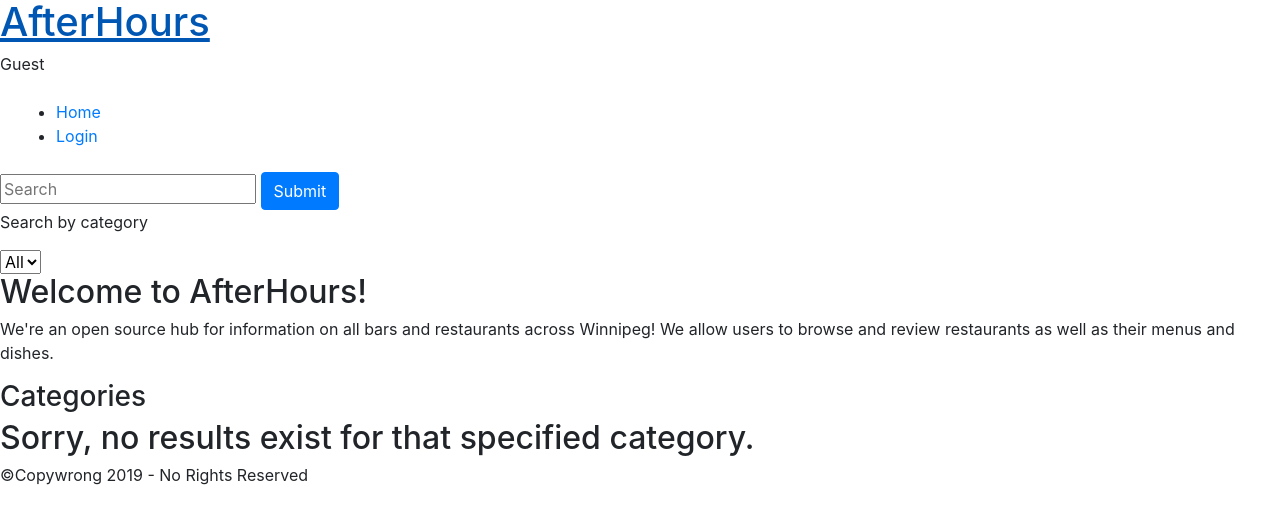
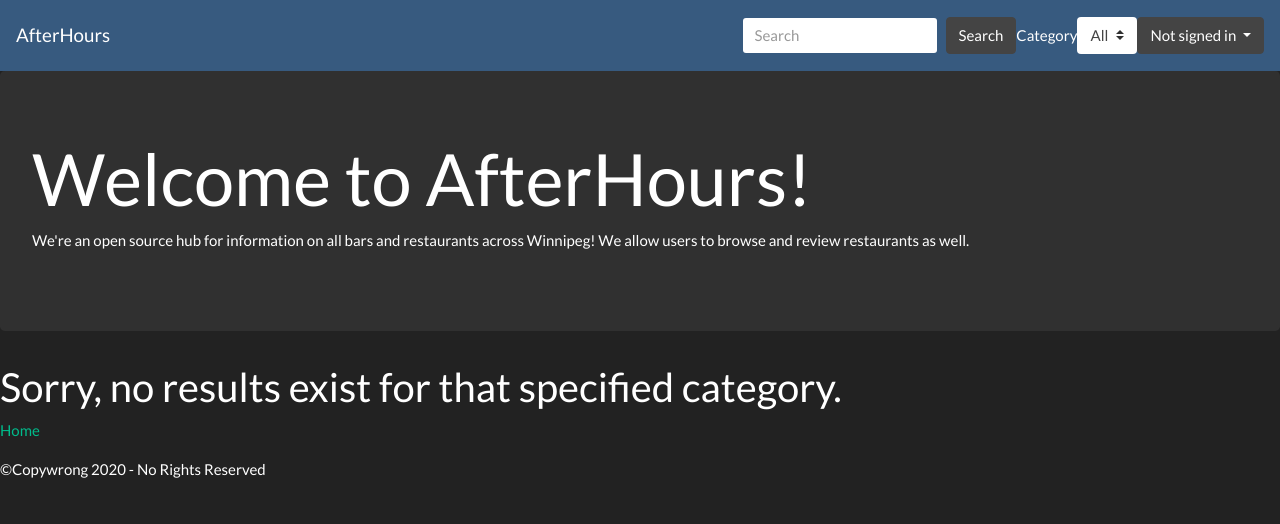
Before and after one commit to kvouriot64/PHP-CMS, a PHP site: page / in a window 1280 px wide. Shown: the top 524 px of the page. Run offline with PHP 8.4, Linux system fonts and the light colour scheme; data that the repository does not hold is empty; some libraries are stand-ins or nearby versions.

Commit message:
Updated query on restaurant and added stylings to other pages

```diff
--- a/includes/footer.php
+++ b/includes/footer.php
@@ -1,5 +1,7 @@
 		<div id="footer">
-            &copy;Copywrong 2019 - No Rights Reserved
+            <p><a href="index.php">Home</a></p>
+
+            <p>&copy;Copywrong <?= date('Y'); ?> - No Rights Reserved</p>
         </div> <!-- END div id="footer" -->
     </div> <!-- END div id="wrapper" -->
 </body>
--- a/includes/header.php
+++ b/includes/header.php
@@ -31,7 +31,7 @@ if($_SESSION)
 <head>
     <meta charset="utf-8">
     <title>AfterHours</title>
-    <link rel="stylesheet" href="https://maxcdn.bootstrapcdn.com/bootstrap/4.0.0-beta/css/bootstrap.min.css">
+    <link rel="stylesheet" href="styles/bootstrap.css">
     <script src="https://code.jquery.com/jquery-3.2.1.slim.min.js"></script>
     <script src="https://cdnjs.cloudflare.com/ajax/libs/popper.js/1.11.0/umd/popper.min.js"></script>
     <script src="https://maxcdn.bootstrapcdn.com/bootstrap/4.0.0-beta/js/bootstrap.min.js"></script>
@@ -47,40 +47,50 @@ if($_SESSION)
 </head>
 <body>
     <div id="wrapper">
-        <div id="header">
-            <h1><a href="index.php">AfterHours</a></h1>
-            <p><?= $message ?></p>
-        </div>
-        <nav class="navbar">
-          <ul>
-              <li><a href="index.php" class='active'>Home</a></li>
+        <nav class="navbar navbar-expand-lg navbar-dark bg-primary">
+          <a class="navbar-brand" href="index.php">AfterHours</a>
+          <button class="navbar-toggler collapsed" type="button" data-toggle="collapse" data-target="#navbarColor01" aria-controls="navbarColor01" aria-expanded="false" aria-label="Toggle navigation">
+            <span class="navbar-toggler-icon"></span>
+          </button>
+          <ul class="navbar-nav mr-auto">
+            <?php foreach($categories as $category): ?>
+                <li class="nav-item">
+                  <a class="nav-link" href="index.php?category=<?= $category['CategoryID'] ?>"><?= $category['Category'] ?></a>
+                </li>
+            <?php endforeach ?>
+          </ul>
 
-              <?php if($adminLoggedIn): ?>
-                <li><a href="manage_categories.php">Manage Categories</a></li>
-              	<li><a href="admin.php">Admin</a></li>
-                <li><a href="create.php" >Add Restaurant</a></li>
-                <li><a href="manage_users.php">Manage Users</a></li>
-              <?php endif ?>
-
-              <?php if(!$userLoggedIn): ?>
-              <li><a href="login.php">Login</a></li>
-              <?php else: ?>
-                <li><a href="logout.php">Log Out</a></li>
-              <?php endif ?>
-          </ul>
-        </nav>
-        <div>
-          <form action="search_results.php" class="searchbar" method="post">
-            <input name="search" id="search" placeholder="Search">
-             <button id="submit" type="submit" name="submit" class="btn btn-primary">Submit</button>
-
-             <p>Search by category</p>
-
-             <select name="category">
+          <form class="form-inline my-2 my-lg-0" action="search_results.php" method="post">
+            <input class="form-control mr-sm-2" name="search" id="search" placeholder="Search">
+            <button id="submit" type="submit" name="submit" class="btn btn-secondary my-2 my-sm-0">Search</button>
+            <div class="form-group">
+              <label class="form-control-label" for="category">Category</label>
+              <select class="custom-select" name="category" id="category">
                 <option value="all">All</option>
                 <?php foreach($categories as $category): ?>
                   <option value="<?= $category['CategoryID'] ?>"><?= $category['Category'] ?></option>
                 <?php endforeach ?>
               </select>
+            </div>
           </form>
+
+          <div class="dropdown">
+            <button class="btn btn-secondary dropdown-toggle" type="button" id="dropdownMenuButton" data-toggle="dropdown" aria-haspopup="true" aria-expanded="false">
+            <?= $message ?>
+            </button>
+            <div class="dropdown-menu" aria-labelledby="dropdownMenuButton">
+              <?php if(!$userLoggedIn): ?>
+                <a class="dropdown-item" href="login.php">Login</a>
+              <?php else: ?>
+                <a class="dropdown-item" href="logout.php">Log Out</a>
+                <div class="dropdown-divider"></div>
+              <?php endif ?>
+              <?php if($adminLoggedIn): ?>
+                <a class="dropdown-item" href="manage_categories.php">Manage Categories</a>
+              	<a class="dropdown-item" href="admin.php">Manage Restaurants</a>
+                <a class="dropdown-item" href="create.php" >Add Restaurant</a>
+                <a class="dropdown-item" href="manage_users.php">Manage Users</a>
+              <?php endif ?>
             </div>
+          </div>
+        </nav>
--- a/includes/message.php
+++ b/includes/message.php
@@ -3,11 +3,11 @@ session_start();
 
 if($_SESSION)
 {
-	$message = "Welcome " . $_SESSION['username'];
+	$message = "Welcome, " . $_SESSION['username'];
 }
 else
 {
-	$message = "Guest";
+	$message = "Not signed in";
 }
 
 ?>
--- a/index.php
+++ b/index.php
@@ -12,7 +12,7 @@ if($_GET)
 		$statement = $db->prepare($query);
 		$statement->bindValue(':id', $category);
 		$statement->execute();
-		$posts = $statement->fetchAll();
+		$restaurants = $statement->fetchAll();
 
 		$rowCount = $statement->rowCount();
 	}
@@ -23,30 +23,22 @@ else
 
 	$statement = $db->prepare($query);
 	$statement->execute();
-	$posts = $statement->fetchAll();
+	$restaurants = $statement->fetchAll();
 
 	$rowCount = $statement->rowCount();
 }
 ?>
 
-<div id="all_restaurants">
-  <h2>Welcome to AfterHours!</h2>
-  <p>We're an open source hub for information on all bars and restaurants across Winnipeg! We allow users to browse and review restaurants as well as their menus and dishes.</p>
-
-  <h3>Categories</h3>
-
-  <?php foreach($categories as $category_result): ?>
-
-    <p><a href="index.php?category=<?= $category_result['CategoryID'] ?>"><?= $category_result['Category'] ?></a>
-    </p>
-
-    <?php endforeach ?>
-
+<div class="jumbotron">
+  <h2 class="display-3">Welcome to AfterHours!</h2>
+  <p>We're an open source hub for information on all bars and restaurants across Winnipeg! We allow users to browse and review restaurants as well.</p>
+</div>
+<div>
  <?php if($rowCount > 0): ?>
   <ul>
-    <?php foreach($posts as $post): ?>
+    <?php foreach($restaurants as $restaurant): ?>
 
-    <li><a href="restaurant.php?id=<?= $post['RestaurantId'] ?>"><?= $post['Name'] ?></a>
+    <li><a href="restaurant.php?id=<?= $restaurant['RestaurantId'] ?>"><?= $restaurant['Name'] ?></a>
     </li>
 
     <?php endforeach ?>
--- a/manage_categories.php
+++ b/manage_categories.php
@@ -33,6 +33,7 @@ $results = $statement->fetchAll();
 			<?php endforeach ?>
 		</ul>
 	</div>
+	<div class="container">
 	<form method="post">
 	  <fieldset>
 	    <div class="form-group">
@@ -43,6 +44,7 @@ $results = $statement->fetchAll();
 	    <button type="submit" name="submit" class="btn btn-primary">Submit</button>
 	  </fieldset>
 	</form>
+	</div>
 </div>
 
 <?php include 'includes/footer.php'; ?>
```
Also changed, not shown: create.php (+8 -4 lines), login.php (+23 -27 lines), register.php (+7 -54 lines), restaurant.php (+17 -9 lines), uploads/A hacker.jpg (added), uploads/actual potato.jpeg (added), uploads/black ncg logo.jpg (added), uploads/johnny test.png (added). Lines whose indentation alone changed are shown as unchanged.
